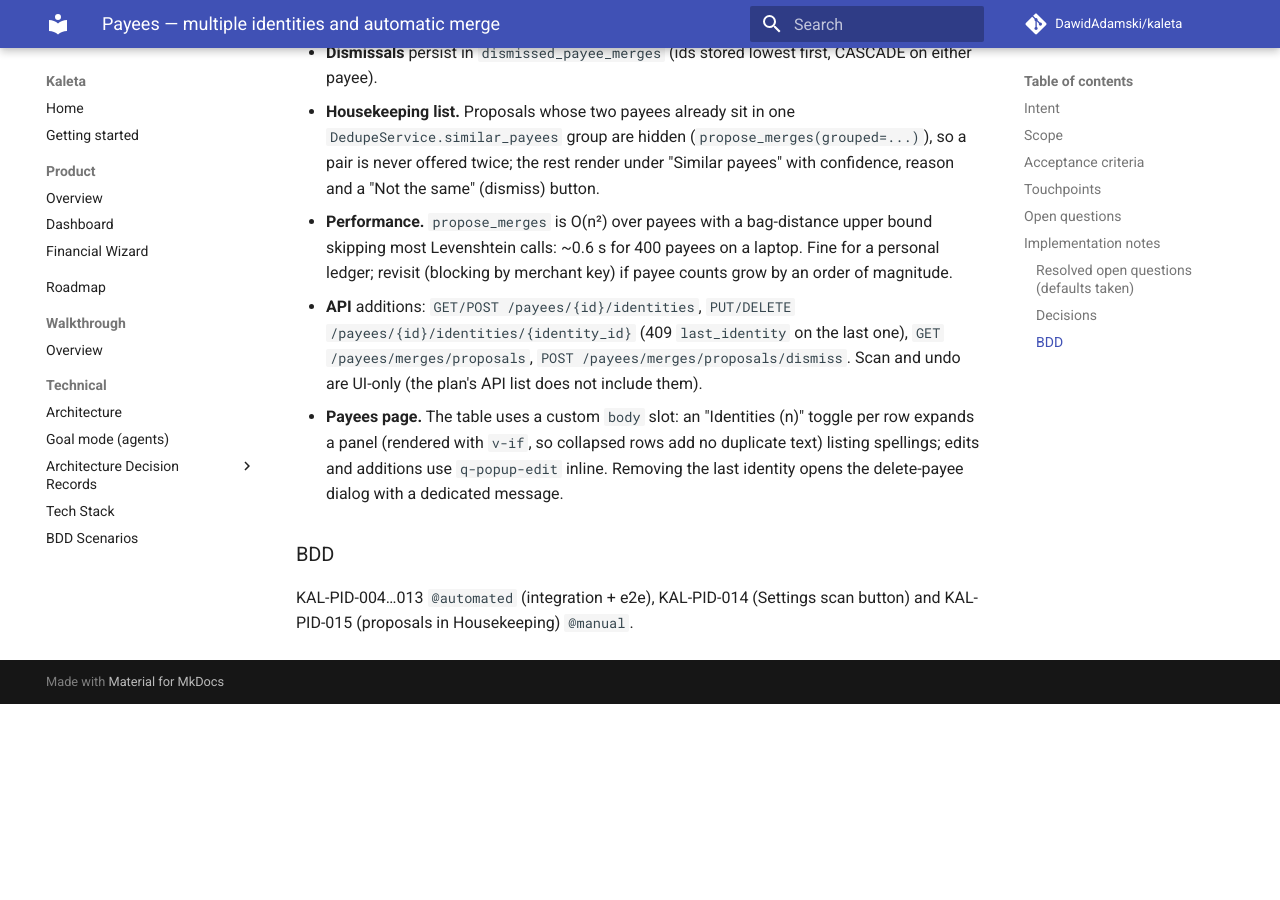
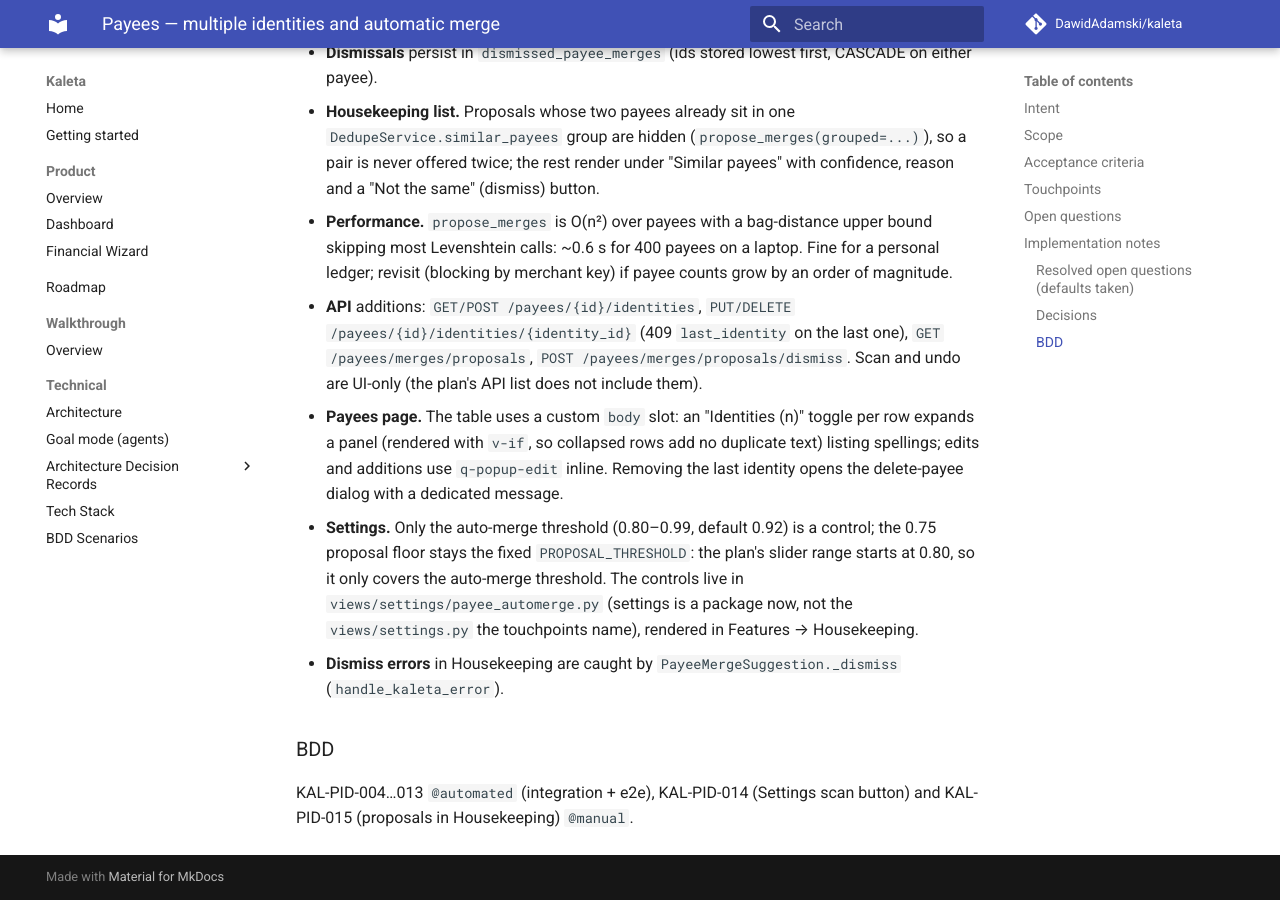
Before and after one commit to DawidAdamski/kaleta, an MkDocs documentation site: the page built from docs/plans/payees-identities-automerge.md, in a window 1280 px wide and 900 px high, scrolled down 4590 px. Built offline with MkDocs 1.6.1 and Material for MkDocs 9.7.7, drawn with Linux system fonts in a browser that asks for light colours; comment, search, counter and statistics services are not loaded; before the commit the page ends 5294 px from its top, so only the background shows below that.

Commit message:
docs(plans): record settings scope and dismiss error handling
Co-Authored-By: Claude Opus 5.5 <noreply@anthropic.com>
Claude-Session: https://claude.ai/code/session_01G13kNHdWULrLSsKUgiuQjH

```diff
--- a/docs/plans/payees-identities-automerge.md
+++ b/docs/plans/payees-identities-automerge.md
@@ -219,6 +219,16 @@ Out of scope:
   `q-popup-edit` inline. Removing the last identity opens the delete-payee
   dialog with a dedicated message.
 
+- **Settings.** Only the auto-merge threshold (0.80–0.99, default 0.92) is
+  a control; the 0.75 proposal floor stays the fixed
+  `PROPOSAL_THRESHOLD`: the plan's slider range starts at 0.80, so it only
+  covers the auto-merge threshold. The controls live in
+  `views/settings/payee_automerge.py` (settings is a package now, not the
+  `views/settings.py` the touchpoints name), rendered in Features →
+  Housekeeping.
+- **Dismiss errors** in Housekeeping are caught by
+  `PayeeMergeSuggestion._dismiss` (`handle_kaleta_error`).
+
 ### BDD
 KAL-PID-004…013 `@automated` (integration + e2e), KAL-PID-014 (Settings scan
 button) and KAL-PID-015 (proposals in Housekeeping) `@manual`.
```
